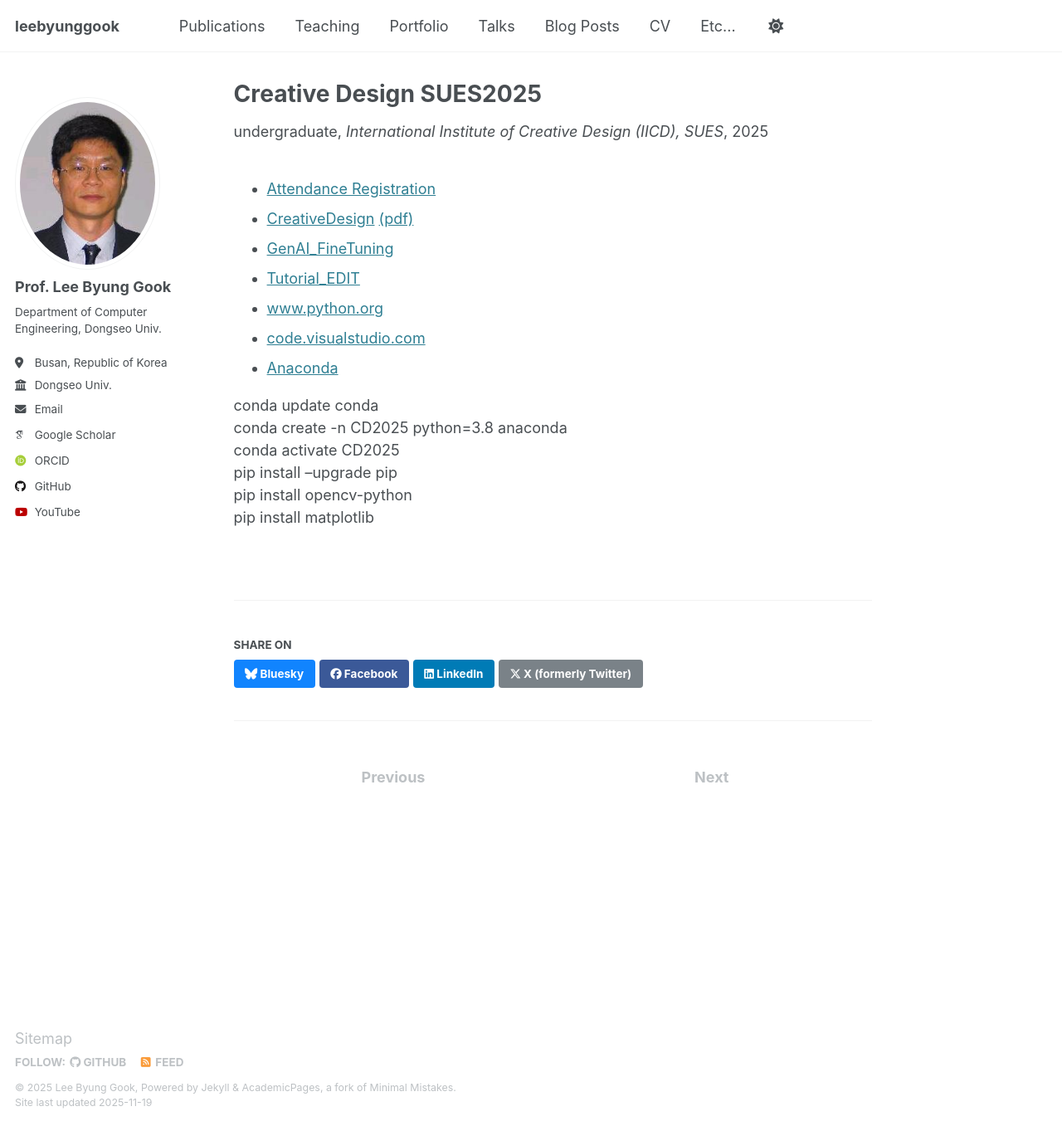
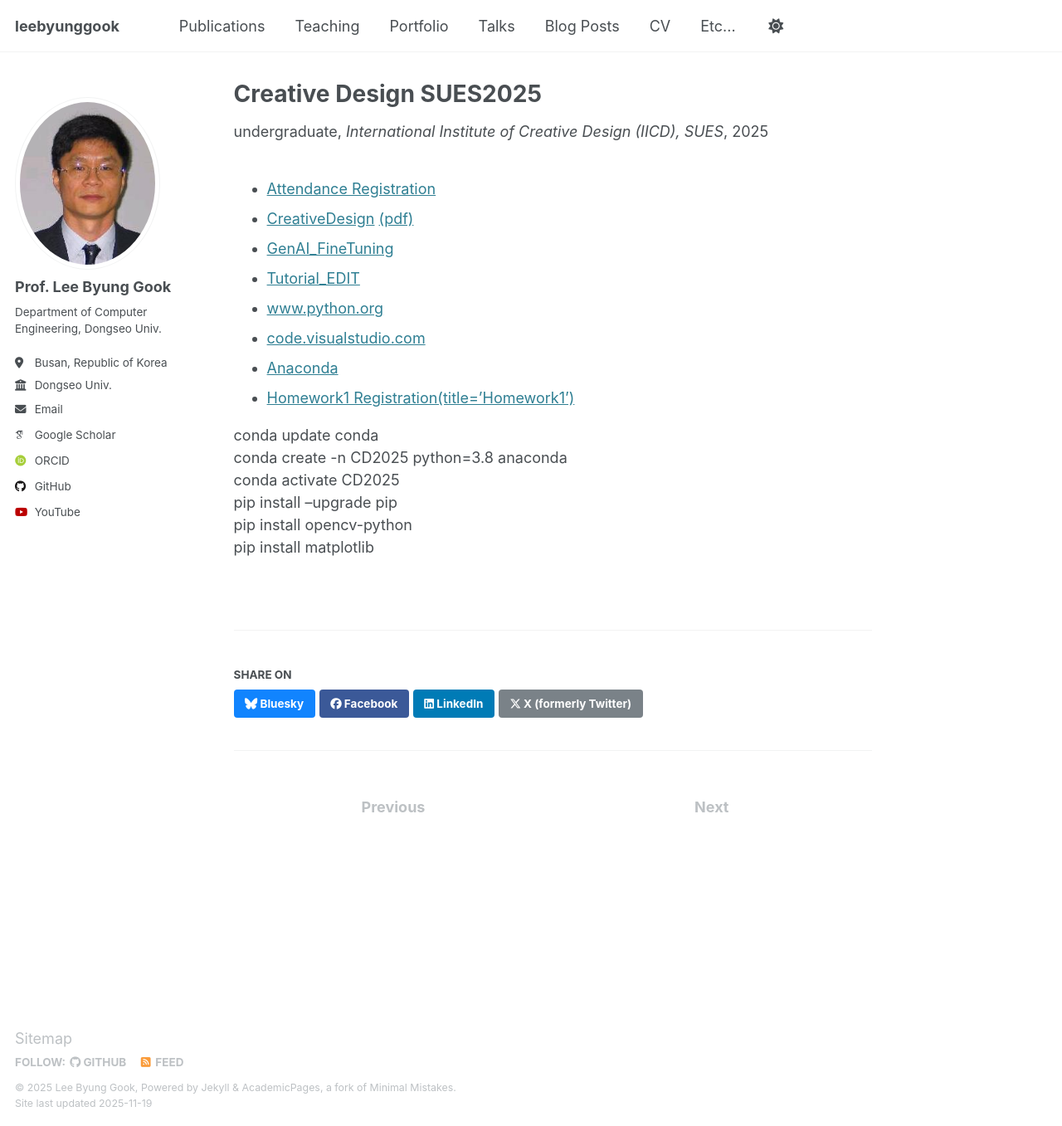
Before and after one commit to leebyunggook/leebyunggook.github.io, a Jekyll site: the page built from _teaching/2025-autumn-teaching-5.md, in a window 1280 px wide and 1357 px high. Shown: the whole window at 83% size. Built offline with Jekyll 4.4.1, drawn with Linux system fonts in a browser that asks for light colours; some web fonts are replaced.

Commit message:
Update 2025-autumn-teaching-5.md

```diff
--- a/_teaching/2025-autumn-teaching-5.md
+++ b/_teaching/2025-autumn-teaching-5.md
@@ -15,6 +15,7 @@ location: "Shanghai, China"
 * [www.python.org](https://www.python.org/)
 * [code.visualstudio.com](https://code.visualstudio.com/)
 * [Anaconda](https://www.anaconda.com/)
+* [Homework1 Registration(title='Homework1')](https://f.kdocs.cn/g/x8yRALXv/)
 
 conda update conda
 conda create -n CD2025 python=3.8 anaconda
```
